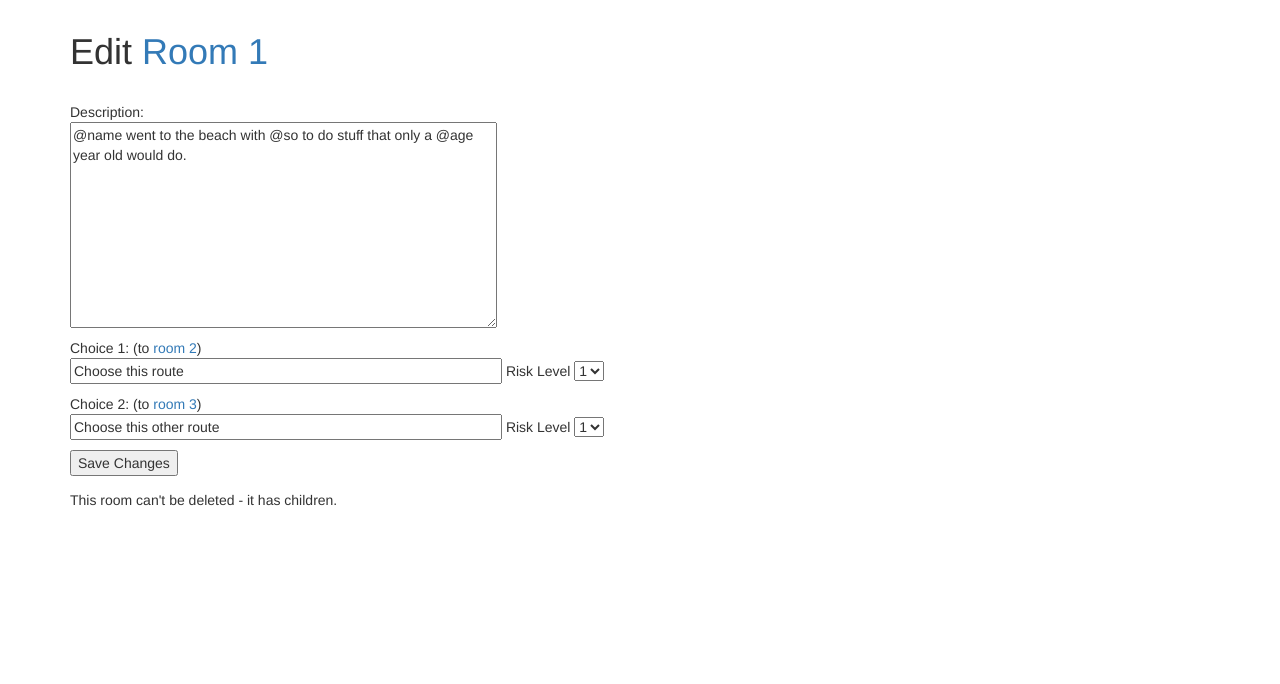
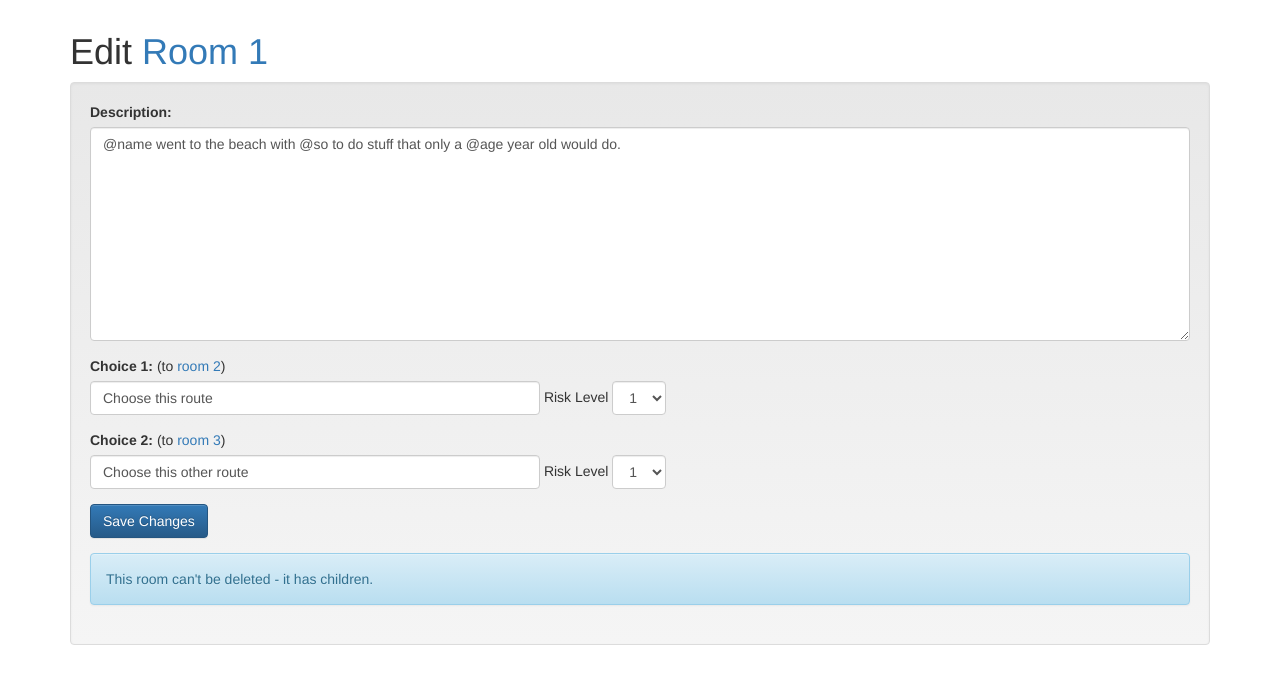
Before and after one commit to mrrboto/Riskories, a PHP site: page /cyo/edit.php?id=1 in a window 1280 px wide. Shown: the part 60-744 px from the top of the page. Run offline with PHP 8.4, Linux system fonts and the light colour scheme; a user stored in the database is signed in; data comes from the database, SQL or seed files in the repository; data that the repository does not hold is empty.

Commit message:
Styled admin/edit.php, guest/guestDemographic.php, other small UI style fixes

```diff
--- a/cyo/create.php
+++ b/cyo/create.php
@@ -68,7 +68,7 @@
 
     <div class="well">
         <div class="form-group">
-            <label>Site Title: </label>
+            <label>Story Title: </label>
             <input class="form-control" name="title" type="text" size="50" value="<?= HtmlSpecialChars($settings['title']) ?>"/>
         </div>
         <div class="form-group">
--- a/cyo/edit.php
+++ b/cyo/edit.php
@@ -68,6 +68,15 @@
 
 <h1>Edit <a href="room_adm.php?story=<?= $storyT ?>&room=<?= $room['id'] ?>">Room <?= $room['id'] ?></a></h1>
 
+<div class="well">
+
+    <!-- Sample for Styling Forms
+    <div class="form-group">
+        <label>Story Title: </label>
+            <input class="form-control" name="title" type="text" size="50" value="<?= HtmlSpecialChars($settings['title']) ?>"/>
+    </div>
+    -->
+
     <?php if ($parent['id']){ ?>
         <p>Parent room: <a href="edit.php?story=<?= $storyT ?>&id=<?= $parent['id'] ?>">room <?= $parent['id'] ?></a>.</p>
     <?php } ?>
@@ -80,7 +89,10 @@
     <input type="hidden" name="id" value="<?= $room['id'] ?>" />
     <input type="hidden" name="done" value="1" />
 
-	<br /><p>Description:<br /><textarea name="blurb" cols="50" rows="10"><?= HtmlSpecialChars($room['blurb']) ?></textarea></p>
+    <div class="form-group">
+        <label>Description: </label>
+        <textarea class="form-control" name="blurb" cols="50" rows="10"><?= HtmlSpecialChars($room['blurb']) ?></textarea>
+    </div>
 
     <?php if ($room['end_here']){ ?>
 
@@ -91,61 +103,70 @@
 
     <?php }else{ ?>
 
-	<p>	Choice 1:
+    <div class="form-group form-inline">
+        <label>Choice 1: </label>
+        <!--<p>	Choice 1:-->
     <?php if ($room['room_1']){ ?>
             (to <a href="edit.php?story=<?= $storyT ?>&id=<?= $room['room_1'] ?>">room <?= $room['room_1'] ?></a>)
     <?php }else{ ?>
             (no story written)
     <?php } ?>
-		<br /><input type="text" name="text_1" size="50" value="<?= HtmlSpecialChars($room['text_1']) ?>" />
+            <br /><input class="form-control" type="text" name="text_1" size="50" value="<?= HtmlSpecialChars($room['text_1']) ?>" />
             <!--ADDED RISK LEVEL FOR EDIT #VP -->
             Risk Level
-        <select name='risk1'>
+            <select class="form-control" name='risk1'>
                 <option name ='c1r1' value='1'>1</option>
                 <option name ='c1r2' value='2'>2</option>
                 <option name ='c1r3' value='3'>3</option>
                 <option name ='c1r4' value='4'>4</option>
                 <option name ='c1r5' value='5'>5</option>
             </select>
-	</p>
+        <!--</p>-->
+    </div>
 
-	<p>	Choice 2:
+    <div class="form-group form-inline">
+        <label>Choice 2: </label>
+        <!--<p>	Choice 2: -->
     <?php if ($room['room_2']){ ?>
             (to <a href="edit.php?story=<?= $storyT ?>&id=<?= $room['room_2'] ?>">room <?= $room['room_2'] ?></a>)
     <?php }else{ ?>
             (no story written)
     <?php } ?>
-		<br /><input type="text" name="text_2" size="50" value="<?= HtmlSpecialChars($room['text_2']) ?>" />
+            <br /><input class="form-control" type="text" name="text_2" size="50" value="<?= HtmlSpecialChars($room['text_2']) ?>" />
             <!--ADDED RISK LEVEL FOR EDIT #VP -->
             Risk Level
-        <select name='risk2'>
+            <select class="form-control" name='risk2'>
                 <option name ='c2r1' value='1'>1</option>
                 <option name ='c2r2' value='2'>2</option>
                 <option name ='c2r3' value='3'>3</option>
                 <option name ='c2r4' value='4'>4</option>
                 <option name ='c2r5' value='5'>5</option>
             </select>
-	</p>
+        <!--</p> -->
 
     <?php } ?>
+    </div>
 
-	<p>
-		<input type="submit" value="Save Changes" />
-	</p>
+    <div class="form-group">
+        <input class="btn btn-primary" type="submit" value="Save Changes" />
+    </div>
+
     </form>
 
     <?php
         if ($room['room_1'] || $room['room_2']){
     ?>
 
+    <div class="alert alert-info">
         <p>This room can't be deleted - it has children.</p>
+    </div>
 
 
     <?php  //ADDED CASE TO CHECK IF IT IS FIRST ROOM (DO NOT DELETE) #VP
         }
         else if ($room['id'] == 1)
         {
-        echo "<p>This room can't be deleted - it is the first room.</p>";
+            echo "<div class=\"alert alert-info\"><p>This room can't be deleted - it is the first room.</p><div>";
         }
         else
         {
@@ -155,14 +176,12 @@
     <input type="hidden" name="id" value="<?= $room['id'] ?>" />
     <input type="hidden" name="delete" value="1" />
 
-	<p>
-		<br />
-		<br />
-		<br />
-		<br />
-		<input type="submit" value="Delete This Room" style="background-color: red; color: white; font-weight: bold;" />
-	</p>
+        <div class="form-group">
+            <input class="btn btn-primary" type="submit" value="Delete This Room" />
+        </div>
     </form>
+
+</div>
 
 <?php
 	}
--- a/guest/guestReg.php
+++ b/guest/guestReg.php
@@ -62,7 +62,7 @@
                   <div class="panel-body">
                     <!--<div class="btn-group">-->
 						<!-- THIS NEEDS TO BE HERE VVVVVVVVVVVVVVVVVVVVVVVVVV IT INCLUDES REGISTER IN THE PAGE -->
-						<button class="btn btn-danger" onclick="window.location.href='guestReg.php?gpage=2'">Yes Please</button>
+						<button class="btn btn-success" onclick="window.location.href='guestReg.php?gpage=2'">Yes Please</button>
 						<button class="btn btn-danger" onclick="window.location.href='guestReg.php?gpage=3'">No thanks</button>
                     <!--</div>-->
 
```
Also changed, not shown: guest/guestDemographic.php (+42 -6 lines). Lines whose indentation alone changed are shown as unchanged.
